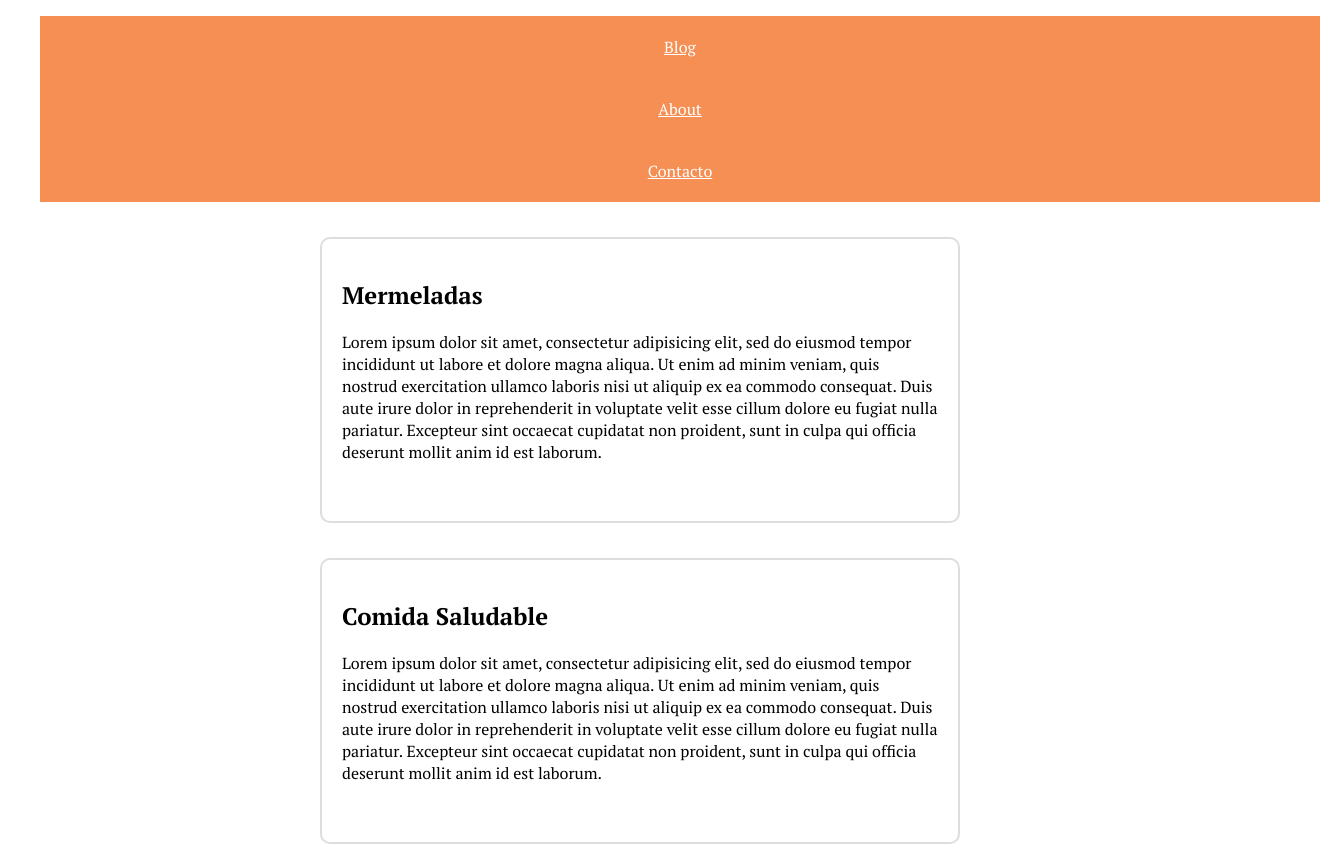
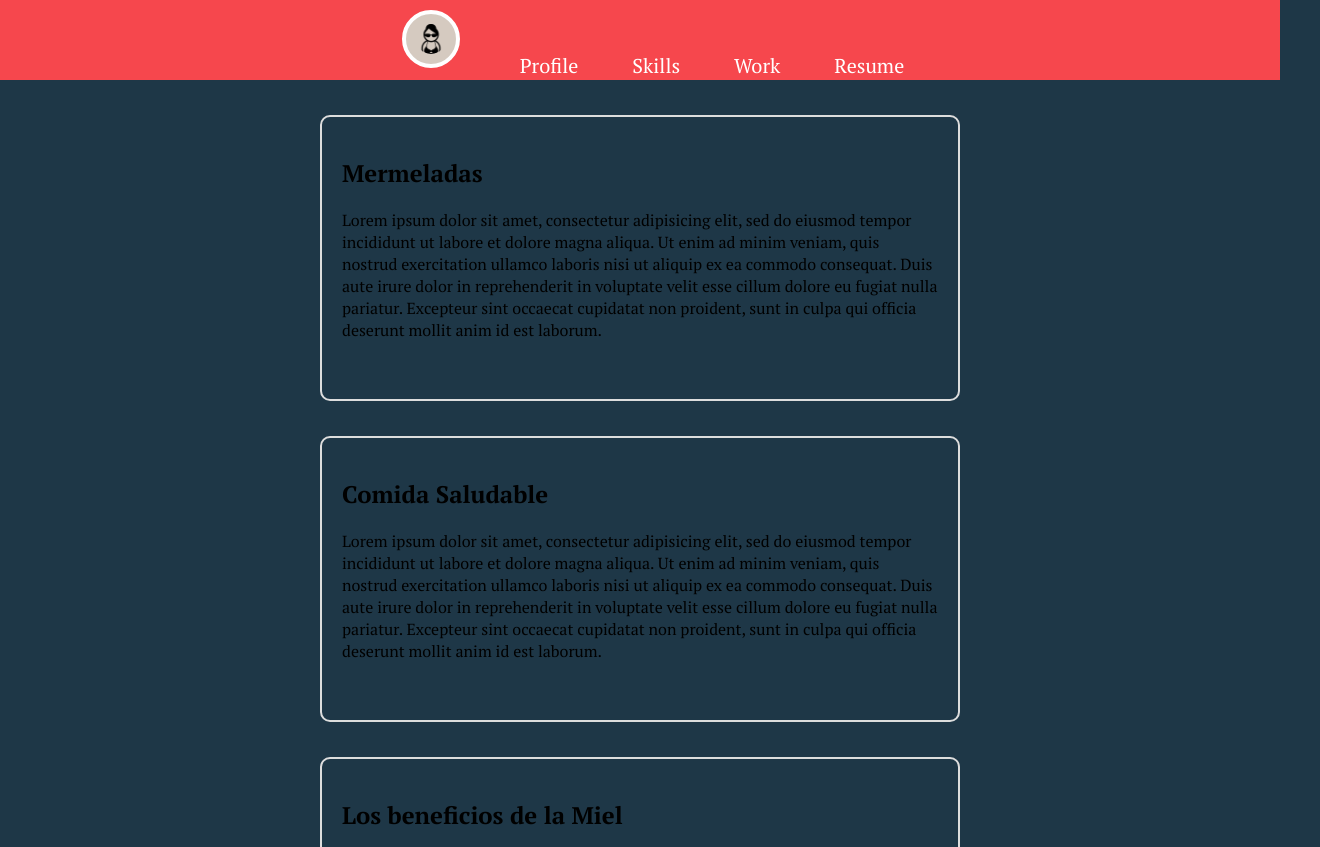
Before and after one commit to M2B0C17-zz/portafolio-bem, a plain HTML site: page index.html in a window 1280 px wide. Shown: the top 847 px of the page, 1320 px wide, since content can reach past the window. Drawn offline with Linux system fonts and the light colour scheme.

Commit message:
Primeros Códigos

```diff
--- a/index.html
+++ b/index.html
@@ -3,8 +3,9 @@
 <head>
 	<meta charset="UTF-8">
 	<meta http-equiv="X-UA-Compatible" content="IE=edge">
+	<link href="img/mujers.png" sizes="192x192" rel="icon">
 	<meta name="viewport" content="width=device-width, initial-scale=1.0">
-	<title>Ejercicio Guiado BEM</title>
+	<title>Portafolio BEM</title>
 	<!-- Link archivo css-->
 	<link rel="stylesheet" type="text/css" href="css/main.css">
 
@@ -12,16 +13,14 @@
 <body>
 	<!-- Menú -->
 	<header>
-		<ul>
-			<li class="a-menu">
-				<a class="a-menu__item__link" href="#">Blog</a>
+		<ul class="sinPadding a-menu">
+			<li class="a-menu__item marginleft">
+				<img src="img/mujers.png" class="img__icono">
 			</li>
-			<li class="a-menu">
-				<a class="a-menu__item__link" href="#">About</a>
-			</li>
-			<li class="a-menu">
-				<a class="a-menu__item__link" href="#">Contacto</a>
-			</li>
+			<li class="a-menu__item"><a class="a-menu__item__link" href="#">Profile</a></li>
+			<li class="a-menu__item"><a class="a-menu__item__link" href="#">Skills</a></li>
+			<li class="a-menu__item"><a class="a-menu__item__link" href="#">Work</a></li>
+			<li class="a-menu__item"><a class="a-menu__item__link" href="#">Resume</a></li>
 		</ul>
 	</header>
 	<section>
--- a/sass/_style.scss
+++ b/sass/_style.scss
@@ -1,26 +1,51 @@
 /* Estilos MEnú */
+body{
+	background-color: $fondo_pagina;
+}
+
+.sinPadding{
+	padding: $no_padding;
+	margin: $no_padding;
+	height: 80px;
+}
+
+.img__icono{
+	margin: 5px 6px;
+	width: $size_img_mujers;
+	background-color: $fondo_color_mujers;
+	padding: $padding_mujers;
+	border: 4px solid white;
+	border-radius: $border_mujers;
+}
+
+.marginleft{
+	margin-left: $margin_left;
+	padding-top: 5px;
+}
+
 .a-menu{
 	display: inline-block;
-	text-align: center !important;
-	padding: 20px;
 	width: 100%;
 	background-color: $fondo;
+	text-align: center !important;
 }
 
 .a-menu__item{
 	display: inline-block;
 	font-size: 20px;
 	font-weight: 700;
-	padding: 15px;
 	color: white;
 }
 
 .a-menu__item__link{
 	color: $white;
+	text-decoration: $enlace_list;
+	padding-left: 50px;
+	font-weight: lighter;
 	&:hover{
-		text-decoration: none;
-		padding: 20px;
+		text-decoration: $enlace_list;
 		color: $hover;
+		font-weight: lighter;
 	}
 }
 
@@ -38,6 +63,7 @@
 		margin: 0;
 		padding: 5px;
 	}
+
 	&__desc{
 		line-height: 22px;
 	}
--- a/sass/_variables.scss
+++ b/sass/_variables.scss
@@ -1,4 +1,15 @@
 $green: #c8df51;
-$fondo: #f68f54;
 $white: #fff;
-$hover: #ffc99d;
+
+$hover: #6b0e4f;
+$size_img_mujers: 30px;
+$fondo_color_mujers: #d5cac0;
+$padding_mujers: 10px;
+$border_mujers: 100px;
+
+$fondo: #f6474d;
+$no_padding: 0;
+$enlace_list: none;
+$margin_left: 20px;
+
+$fondo_pagina: #1e3747;
```
Also changed, not shown: Captura de pantalla 2017-07-25 a la(s) 12.34.16.png (added), css/main.css, img/mujers.png (added), 2 other files.
